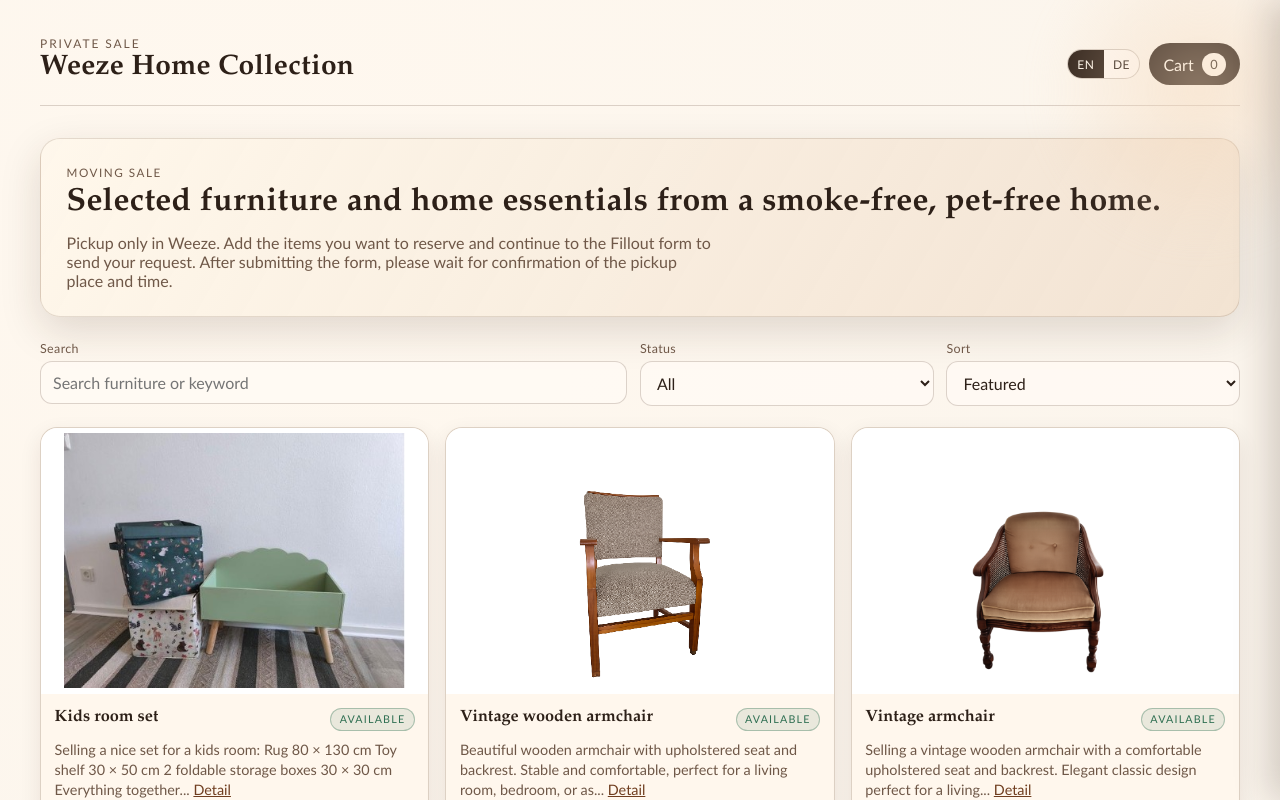
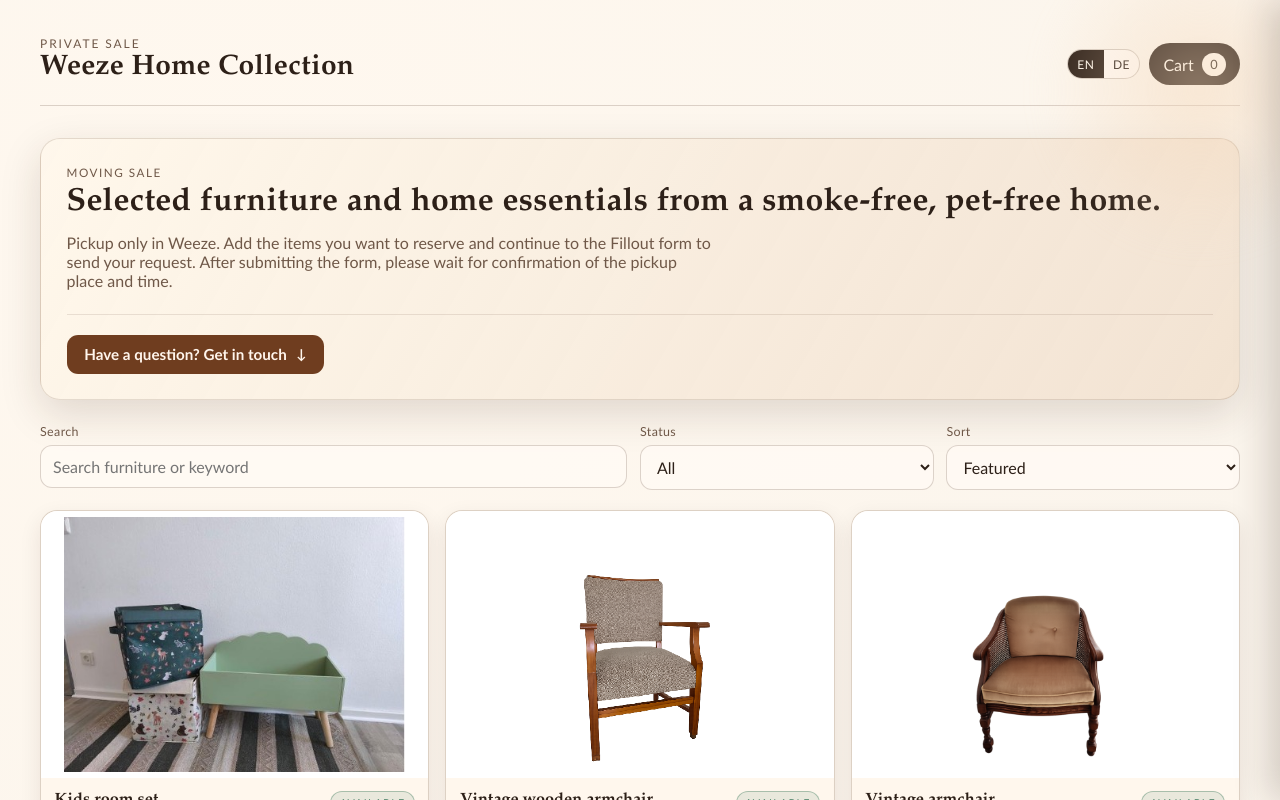
Before and after one commit to piterb/furniture-sale, a Next.js app: page / in a window 1280 px wide. Shown: the top 800 px of the page. Built offline with nearby package versions, Linux system fonts and the light colour scheme.

Commit message:
added email form

```diff
--- a/app/globals.css
+++ b/app/globals.css
@@ -711,6 +711,61 @@ select {
   gap: 0.5rem;
 }
 
+.contact-block {
+  margin-top: 1.5rem;
+  padding-top: 1.25rem;
+  border-top: 1px solid rgba(85, 53, 34, 0.12);
+}
+
+.contact-toggle {
+  cursor: pointer;
+  list-style: none;
+  display: inline-flex;
+  align-items: center;
+  gap: 0.6rem;
+  user-select: none;
+  background: var(--accent);
+  color: #fff5ec;
+  font-size: 0.95rem;
+  font-weight: 600;
+  padding: 0.65rem 1.1rem;
+  border-radius: 0.7rem;
+  transition: background 170ms ease, transform 170ms ease;
+}
+
+.contact-toggle:hover {
+  background: var(--accent-strong);
+  transform: translateY(-1px);
+}
+
+.contact-toggle::-webkit-details-marker {
+  display: none;
+}
+
+.contact-toggle::after {
+  content: "↓";
+  font-size: 0.85rem;
+  transition: transform 200ms ease;
+}
+
+details[open] .contact-toggle::after {
+  transform: rotate(180deg);
+}
+
+.contact-sub {
+  margin: 0.85rem 0 0 !important;
+  font-size: 0.85rem !important;
+  color: var(--muted);
+}
+
+.contact-iframe {
+  display: block;
+  margin-top: 0.85rem;
+  border: none;
+  border-radius: 0.85rem;
+  width: 100%;
+}
+
 .footer {
   margin-top: 2rem;
   padding-top: 1.2rem;
--- a/components/hero.tsx
+++ b/components/hero.tsx
@@ -10,12 +10,16 @@ export function Hero({ locale }: HeroProps) {
       ? {
           kicker: "Umzugsverkauf",
           title: "Ausgewählte Möbel und Haushaltsartikel aus rauchfreiem, haustierfreiem Haushalt.",
-          text: "Nur Abholung in Weeze. Lege gewünschte Artikel in den Warenkorb und sende dann deine Reservierungsanfrage über Fillout. Nach dem Absenden des Formulars warte bitte auf die Bestätigung von Ort und Uhrzeit der Abholung."
+          text: "Nur Abholung in Weeze. Lege gewünschte Artikel in den Warenkorb und sende dann deine Reservierungsanfrage über Fillout. Nach dem Absenden des Formulars warte bitte auf die Bestätigung von Ort und Uhrzeit der Abholung.",
+          contactLabel: "Fragen? Kontaktiere uns",
+          contactSub: "Wir melden uns so schnell wie möglich.",
         }
       : {
           kicker: "Moving Sale",
           title: "Selected furniture and home essentials from a smoke-free, pet-free home.",
-          text: "Pickup only in Weeze. Add the items you want to reserve and continue to the Fillout form to send your request. After submitting the form, please wait for confirmation of the pickup place and time."
+          text: "Pickup only in Weeze. Add the items you want to reserve and continue to the Fillout form to send your request. After submitting the form, please wait for confirmation of the pickup place and time.",
+          contactLabel: "Have a question? Get in touch",
+          contactSub: "We'll get back to you as soon as possible.",
         };
 
   return (
@@ -23,6 +27,19 @@ export function Hero({ locale }: HeroProps) {
       <p className="hero-kicker">{copy.kicker}</p>
       <h2>{copy.title}</h2>
       <p>{copy.text}</p>
+
+      <details className="contact-block">
+        <summary className="contact-toggle">{copy.contactLabel}</summary>
+        <p className="contact-sub">{copy.contactSub}</p>
+        <iframe
+          src="https://forms.fillout.com/t/1YRn9Hz1n3us?embed=1"
+          width="100%"
+          height="500"
+          frameBorder={0}
+          title="Contact form"
+          className="contact-iframe"
+        />
+      </details>
     </section>
   );
 }
```
